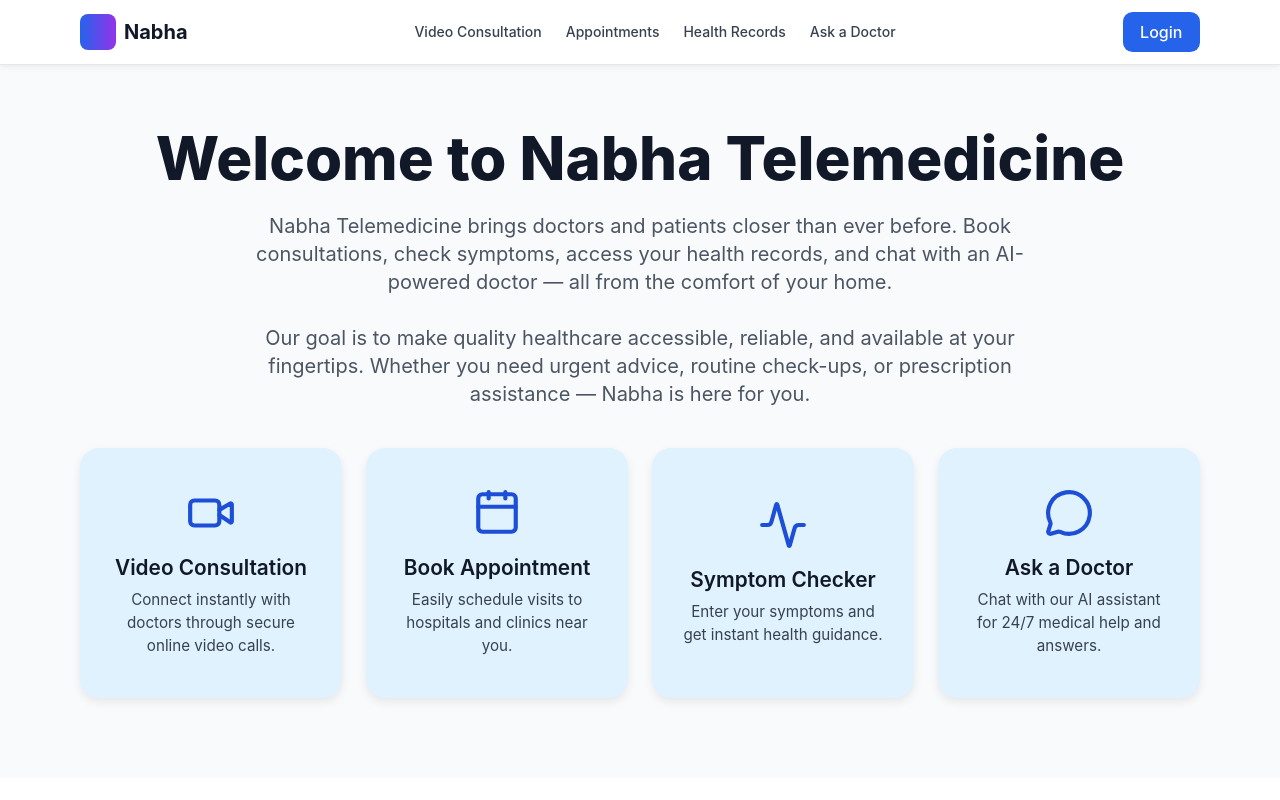
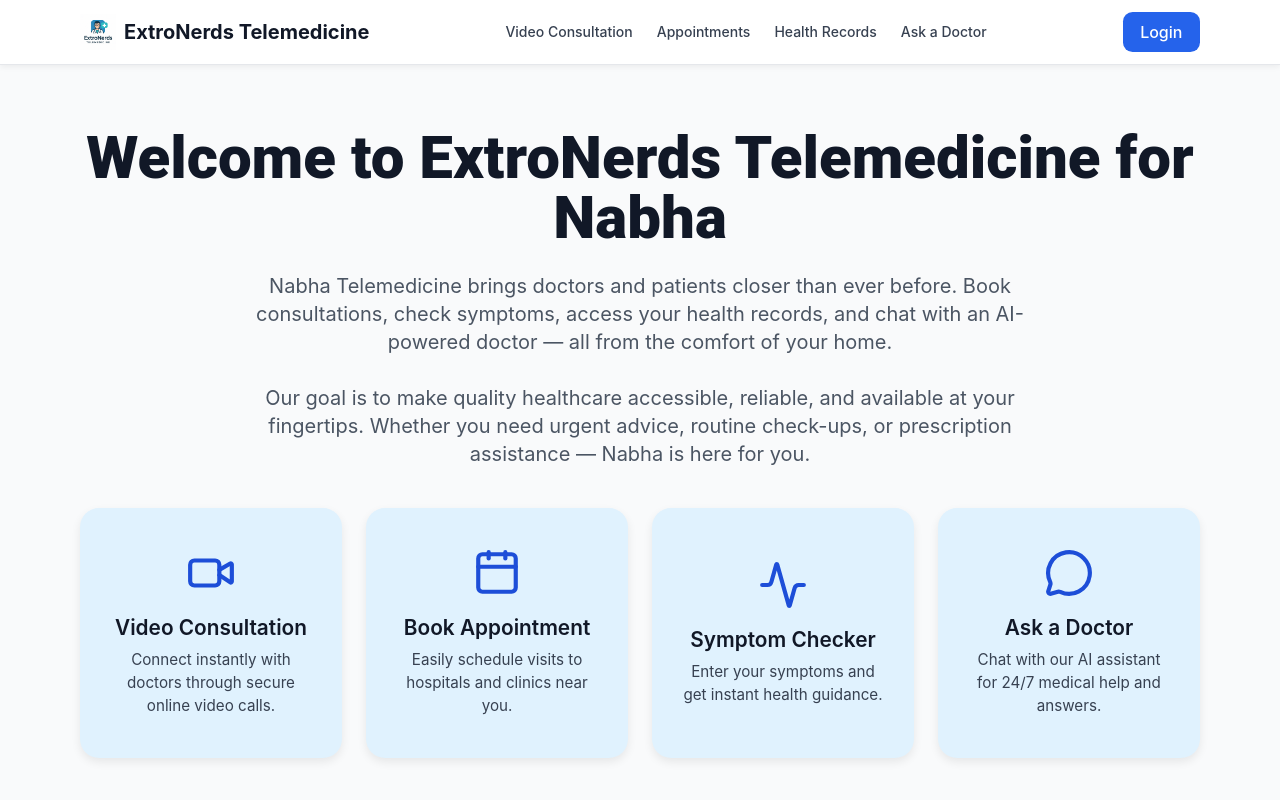
Before and after one commit to Murari772/SIH_Website, a plain HTML site: page index.html in a window 1280 px wide. Shown: the top 800 px of the page. Drawn offline with nearby package versions, Linux system fonts and the light colour scheme.

Commit message:
name & Logo

```diff
--- a/index.html
+++ b/index.html
@@ -20,8 +20,10 @@
 
 				<!-- Brand -->
 				<a class="flex items-center space-x-2" href="#">
-					<div class="w-9 h-9 rounded-lg bg-gradient-to-r from-blue-600 to-purple-600"></div>
-					<div class="text-xl font-bold brand-name">Nabha</div>
+					<div class="w-9 h-9 rounded-lg bg-gradient-to-r from-blue-600 to-purple-600">
+						<img src="Logo(SIH).png" alt="img">
+					</div>
+					<div class="text-xl font-bold brand-name">ExtroNerds Telemedicine</div>
 				</a>
 
 				<!-- Links -->
@@ -45,8 +47,8 @@
 		<div class="max-w-6xl mx-auto px-4 text-center">
 
 			<!-- Title -->
-			<h1 class="text-4xl md:text-6xl font-extrabold text-gray-900 mb-6">
-				Welcome to Nabha Telemedicine
+			<h1 style="font-family: Roboto;" class="text-4xl md:text-6xl font-extrabold text-gray-900 mb-6">
+				Welcome to ExtroNerds Telemedicine for Nabha
 			</h1>
 
 			<!-- Expanded Description -->
```
Also changed, not shown: Logo(SIH).png (added).
